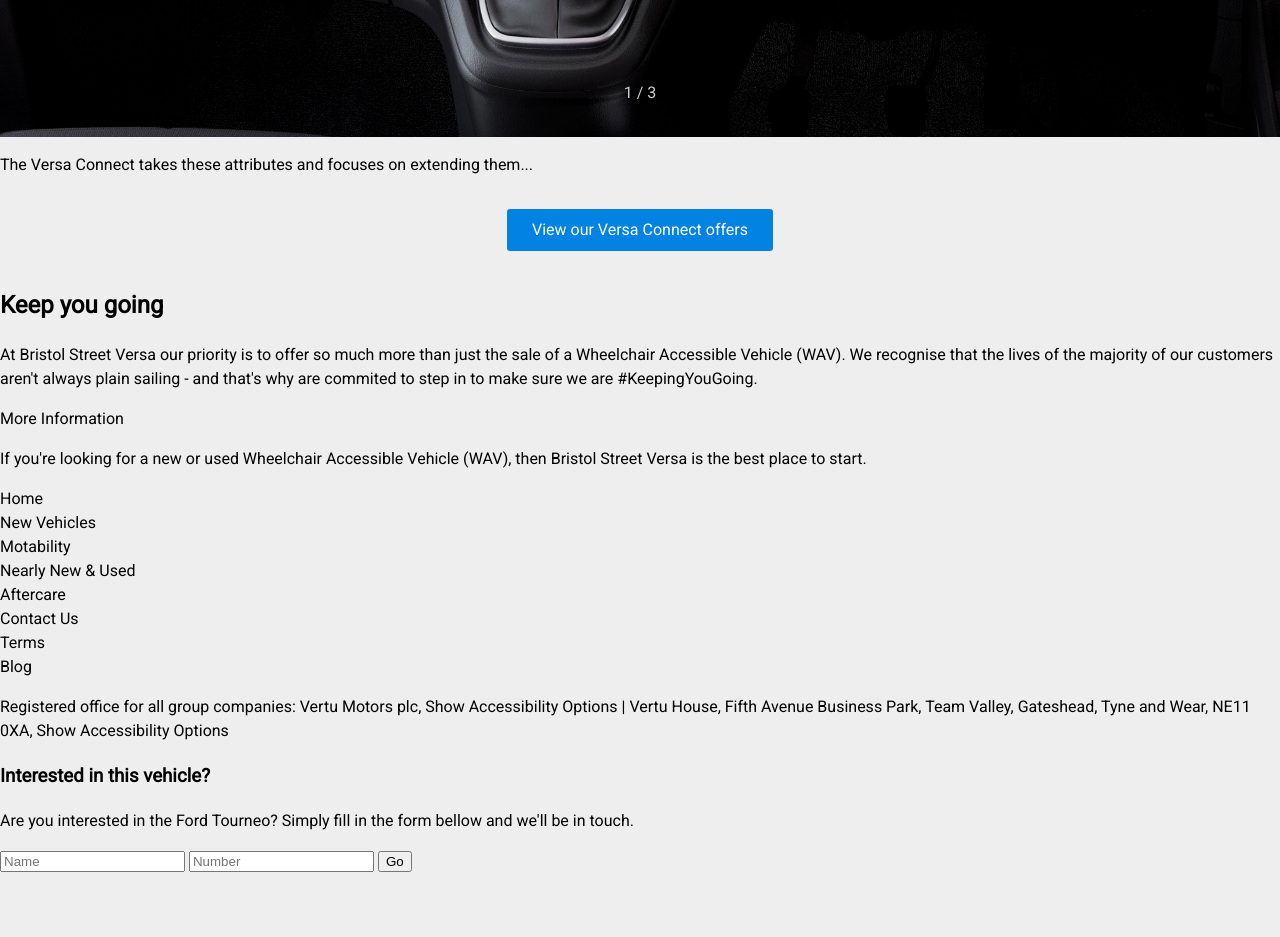
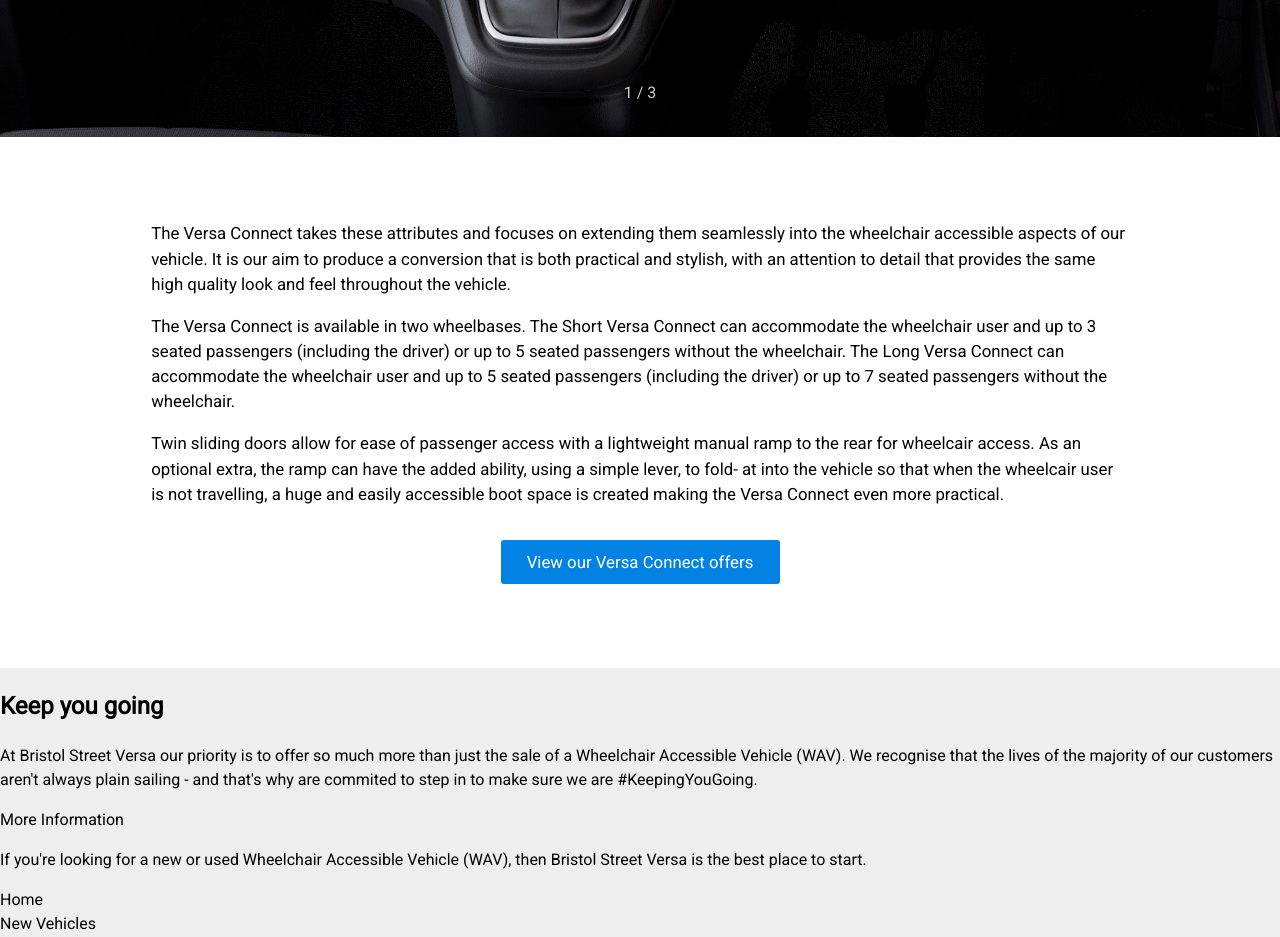
Before and after one commit to markoboy/Versa-Connect-DeveloperTask, a website: page src/index.html in a window 1280 px wide. Shown: the part 3820-4757 px from the top of the page. Before the commit the page ends 4693 px from the top, so only its background shows below. Drawn offline with Linux system fonts and the light colour scheme.

Commit message:
feat: Add Vehicle description styles

```diff
--- /dev/null
+++ b/src/css/vehicle-description.css
@@ -0,0 +1,8 @@
+/**
+ * Vehicle long description styles
+ */
+.vehicle-description {
+  background-color: #fff;
+  padding: 4em 9em;
+  font-size: 1.05em;
+}
--- a/src/index.html
+++ b/src/index.html
@@ -24,6 +24,7 @@
     <link rel="stylesheet" href="./css/main-billboard.css">
     <link rel="stylesheet" href="./css/vehicle-details.css">
     <link rel="stylesheet" href="./css/vehicle-gallery.css">
+    <link rel="stylesheet" href="./css/vehicle-description.css">
     <!-- endbuild -->
 
   </head>
@@ -415,10 +416,18 @@
     <!-- Vehicle image gallery slider end -->
 
     <!-- Vehicle long description start -->
-    <section>
+    <section class="vehicle-description">
       <!-- Vehicle description wrapper start -->
       <div>
-        <p>The Versa Connect takes these attributes and focuses on extending them...</p>
+        <p>
+          The Versa Connect takes these attributes and focuses on extending them seamlessly into the wheelchair accessible aspects of our vehicle. It is our aim to produce a conversion that is both practical and stylish, with an attention to detail that provides the same high quality look and feel throughout the vehicle.
+        </p>
+        <p>
+          The Versa Connect is available in two wheelbases. The Short Versa Connect can accommodate the wheelchair user and up to 3 seated passengers (including the driver) or up to 5 seated passengers without the wheelchair. The Long Versa Connect can accommodate the wheelchair user and up to 5 seated passengers (including the driver) or up to 7 seated passengers without the wheelchair.
+        </p>
+        <p>
+          Twin sliding doors allow for ease of passenger access with a lightweight manual ramp to the rear for wheelcair access. As an optional extra, the ramp can have the added ability, using a simple lever, to fold- at into the vehicle so that when the wheelcair user is not travelling, a huge and easily accessible boot space is created making the Versa Connect even more practical.
+        </p>
       </div>
       <!-- Vehicle description wrapper end -->
 
```
